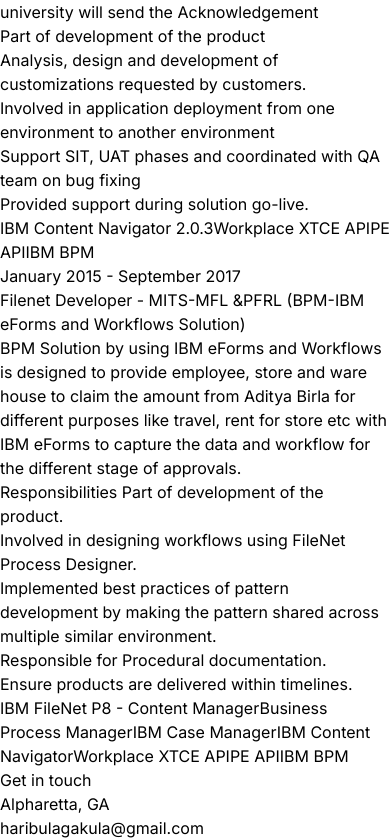
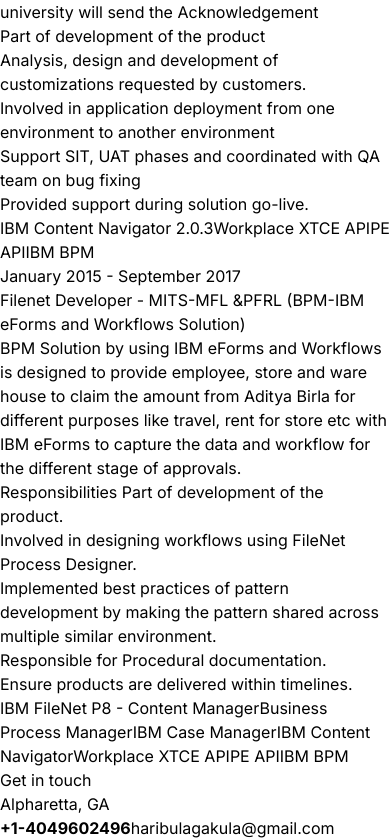
Before and after one commit to haribulagakula/portfolio, a React (Vite) app: page / in a window 390 px wide. Shown: the part 6509-7349 px from the top of the page. Built offline with nearby package versions, Linux system fonts and the light colour scheme.

Commit message:
updated phone

```diff
--- a/src/components/Contact.jsx
+++ b/src/components/Contact.jsx
@@ -15,6 +15,11 @@
                 initial={{ opacity: 0, x: -100 }}
                 transition={{ duration: 1 }}
                 className="my-4">{CONTACT.address}</motion.p>
+                <motion.b
+                whileInView={{ opacity: 1, x: 0 }}
+                initial={{ opacity: 0, x: -100 }}
+                transition={{ duration: 1 }}
+                className="my-4">{CONTACT.phone}</motion.b>
             <motion.a
                 whileInView={{ opacity: 1, x: 0 }}
                 initial={{ opacity: 0, x: 100 }}
```
